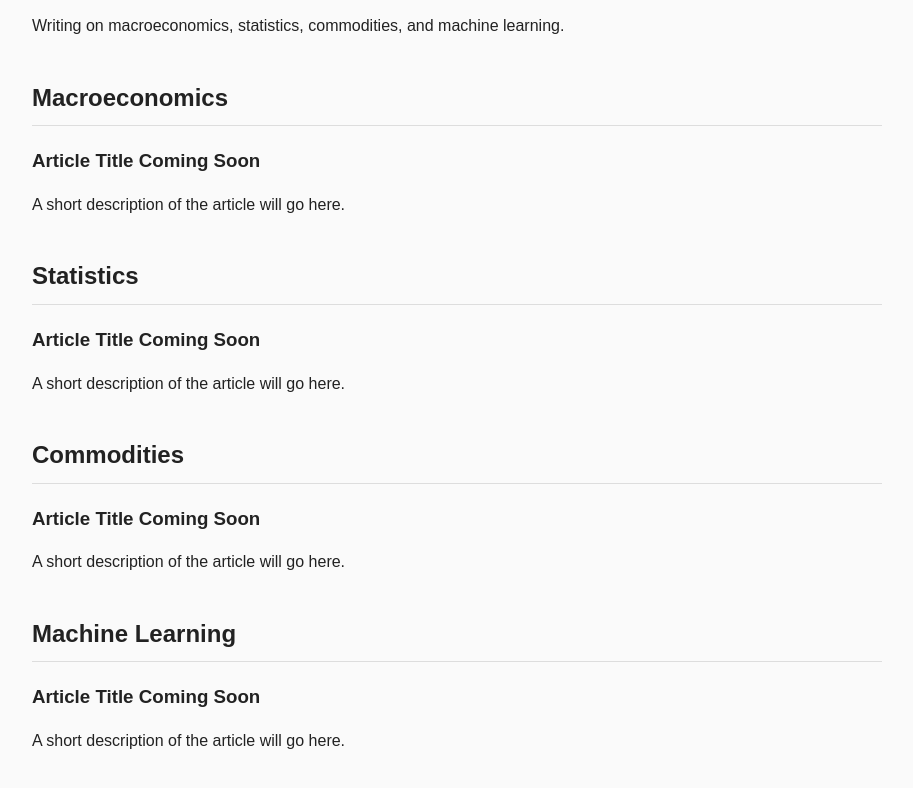
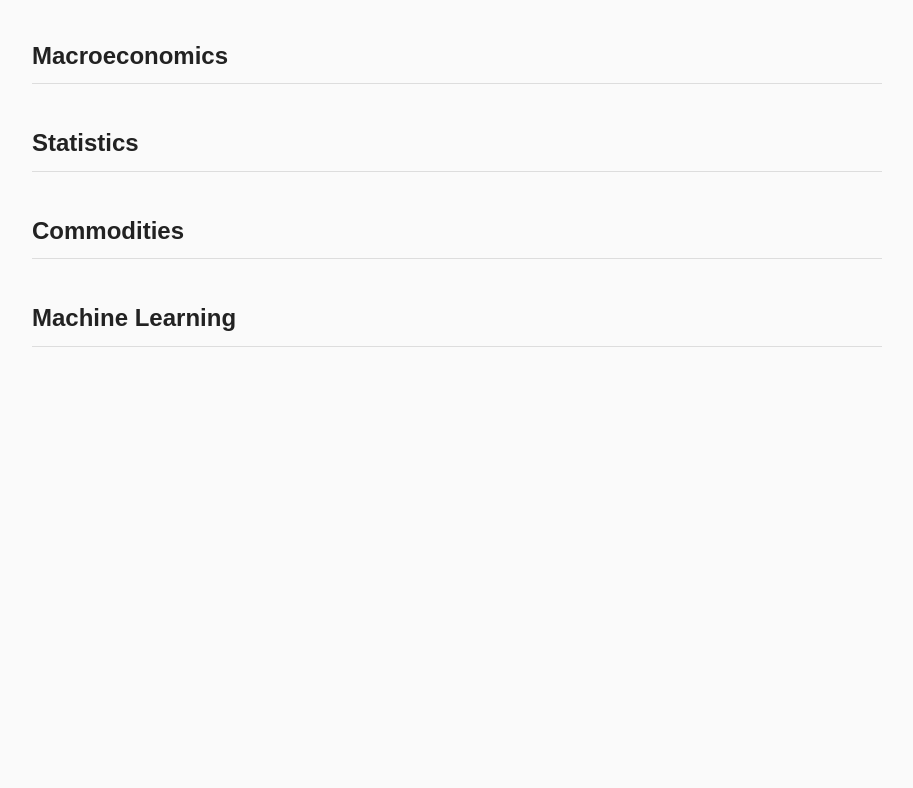
Before and after one commit to bowang2027/personal-website, a plain HTML site: page articles.html in a window 1280 px wide. Shown: the part 196-984 px from the top of the page, without its empty margins (183-1096 px from the left). After the commit the page ends 800 px from the top, so only its background shows below. Drawn offline with Linux system fonts and the light colour scheme.

Commit message:
Update articles.html

```diff
--- a/articles.html
+++ b/articles.html
@@ -17,38 +17,38 @@
   <main>
     <header>
       <h1>Articles</h1>
-      <p>Writing on macroeconomics, statistics, commodities, and machine learning.</p>
+      <p></p>
     </header>
 
     <section>
       <h2>Macroeconomics</h2>
       <article>
-        <h3>Article Title Coming Soon</h3>
-        <p>A short description of the article will go here.</p>
+        <h3></h3>
+        <p></p>
       </article>
     </section>
 
     <section>
       <h2>Statistics</h2>
       <article>
-        <h3>Article Title Coming Soon</h3>
-        <p>A short description of the article will go here.</p>
+        <h3></h3>
+        <p></p>
       </article>
     </section>
 
     <section>
       <h2>Commodities</h2>
       <article>
-        <h3>Article Title Coming Soon</h3>
-        <p>A short description of the article will go here.</p>
+        <h3></h3>
+        <p></p>
       </article>
     </section>
 
     <section>
       <h2>Machine Learning</h2>
       <article>
-        <h3>Article Title Coming Soon</h3>
-        <p>A short description of the article will go here.</p>
+        <h3></h3>
+        <p></p>
       </article>
     </section>
   </main>
```
